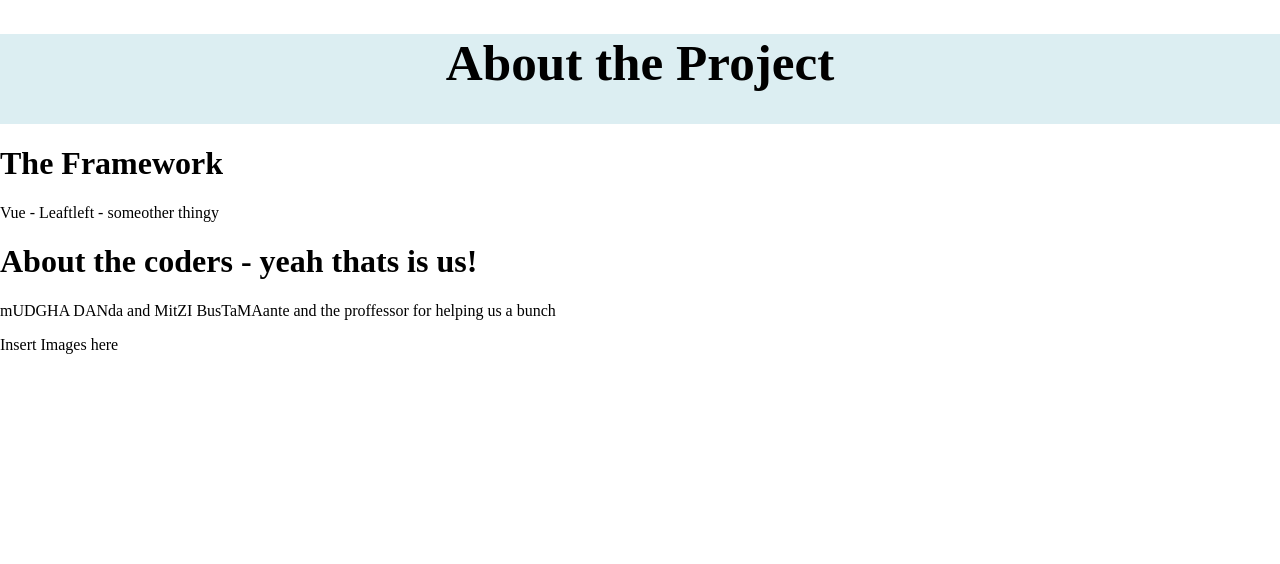
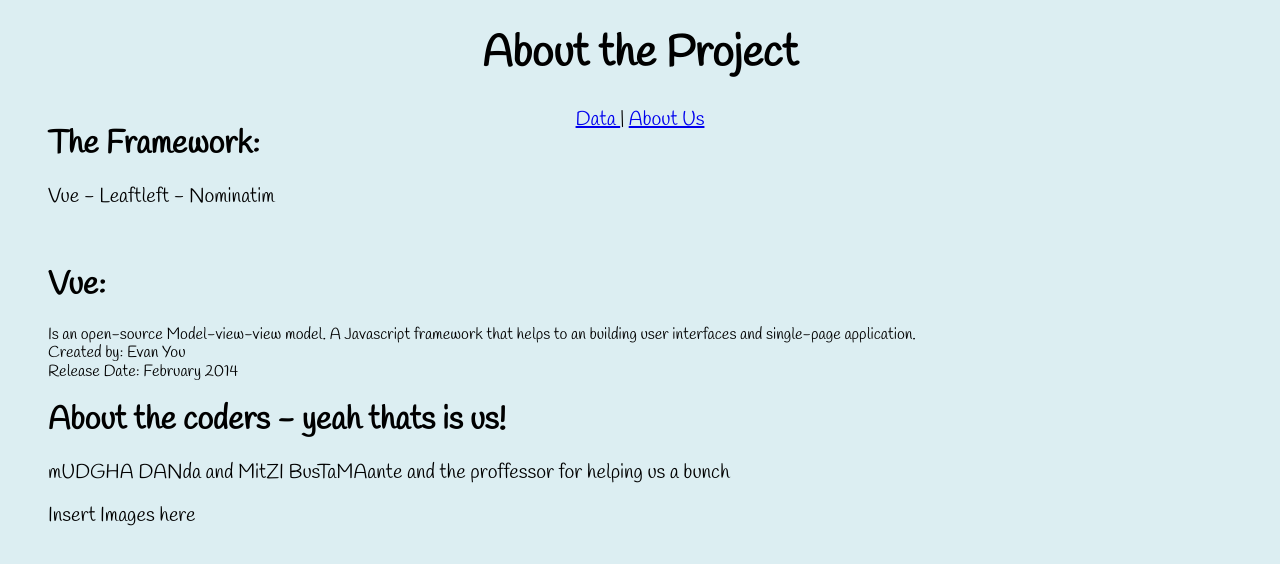
Before and after one commit to Mugdha12/cisc375-project3-4, a plain HTML site: page about.html in a window 1280 px wide. Drawn offline with Linux system fonts and the light colour scheme; files that its build step writes are made by us from their sources.

Commit message:
updates html

```diff
--- a/about.html
+++ b/about.html
@@ -4,36 +4,35 @@
 	<meta charset="utf-8"/>
 	<meta name="viewport" content="width=device-width, initial-scale=1"/>
 	<title>About Page </title>
-	<link rel="stylesheet" href="normalize.css" ><link>
+	<link rel="stylesheet" href="css/normalize.css" ><link>
+	<link rel="stylesheet" href="css/index.css" ><link>
 </head>
-<style>
-	#header{
-
-		height: 3.5em;
-		font-size: 2vw;
-		text-align: center;
-		background-color: #DCEEF2;
-	}
-</style>
-
 	<body>
-		<div id = wrapper>
+	<div id="wrapper">
 			<div id=header>
 				<h1> About the Project </h1>
+				<p><a href="index.html">Data </a>  | <a href="about.html">About Us</a></p>
 			</div>
 
 			<div id=information>
-				<h1> The Framework</h1>
-				<p>Vue - Leaftleft - someother thingy</p>
+				<h1> The Framework: </h1>
+				<p> Vue - Leaftleft - Nominatim</p>
+				<br>
+				<p>
+
+					<h1>Vue: </h1>
+					Is an open-source Model-view-view model. A Javascript framework that helps
+					to an building user interfaces and single-page application. <br>
+					Created by: Evan You <br>
+					Release Date: February 2014
+
+
+				</p>
 				<h1> About the coders - yeah thats is us! </h1>
 				<p>mUDGHA DANda and MitZI BusTaMAante and the proffessor for helping us a bunch </p>
 				<p>Insert Images here </p>
-
-
-
 			</div>
-
-		</div>
+	</div>
 
 
 	</body>
```
